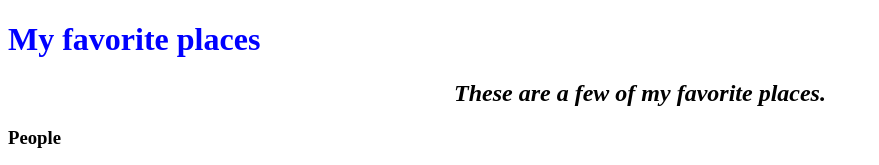
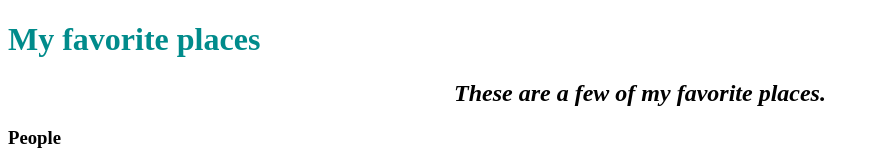
Before and after one commit to Rian-Carter/My-First-Webpage, a plain HTML site: page favorite-places.html in a window 1280 px wide. Shown: the top 165 px of the page, without its empty margins (0-879 px from the left). Drawn offline with Linux system fonts and the light colour scheme.

Commit message:
updated h1 color on styles.css file to darkcyan

```diff
--- a/css/styles.css
+++ b/css/styles.css
@@ -1,5 +1,5 @@
 h1 {
-  color: blue;
+  color: darkcyan;
 }
 
 h2 {
```
